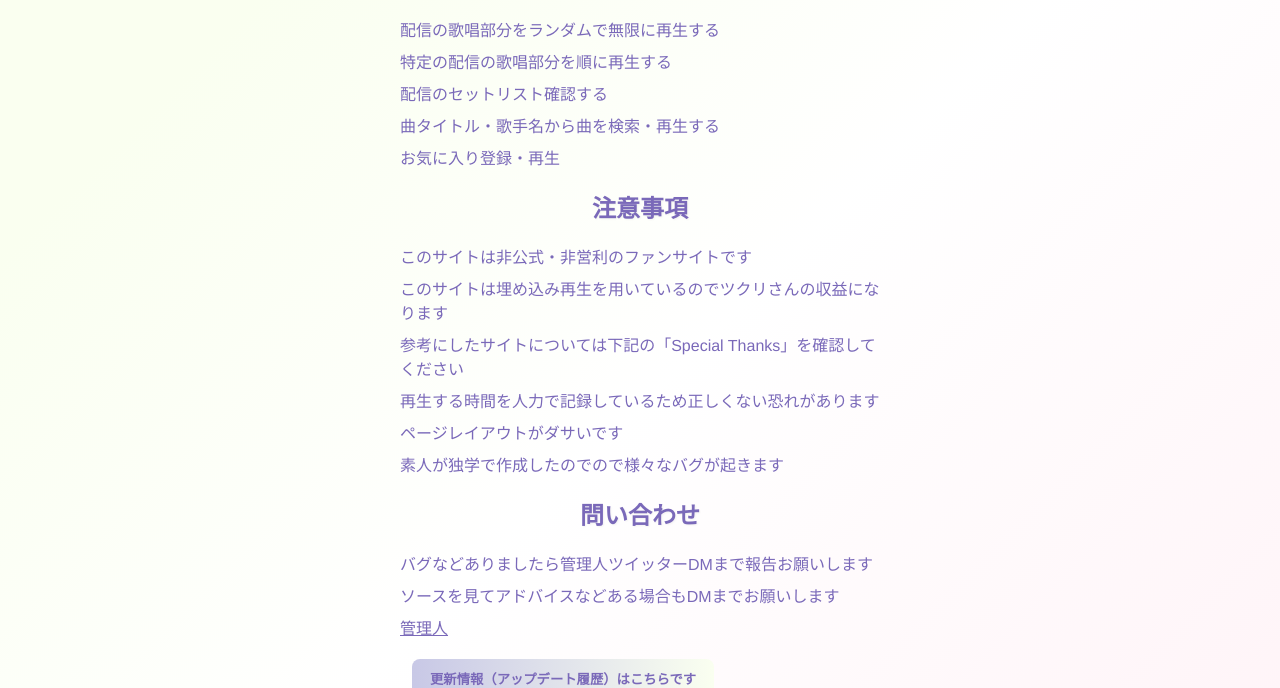
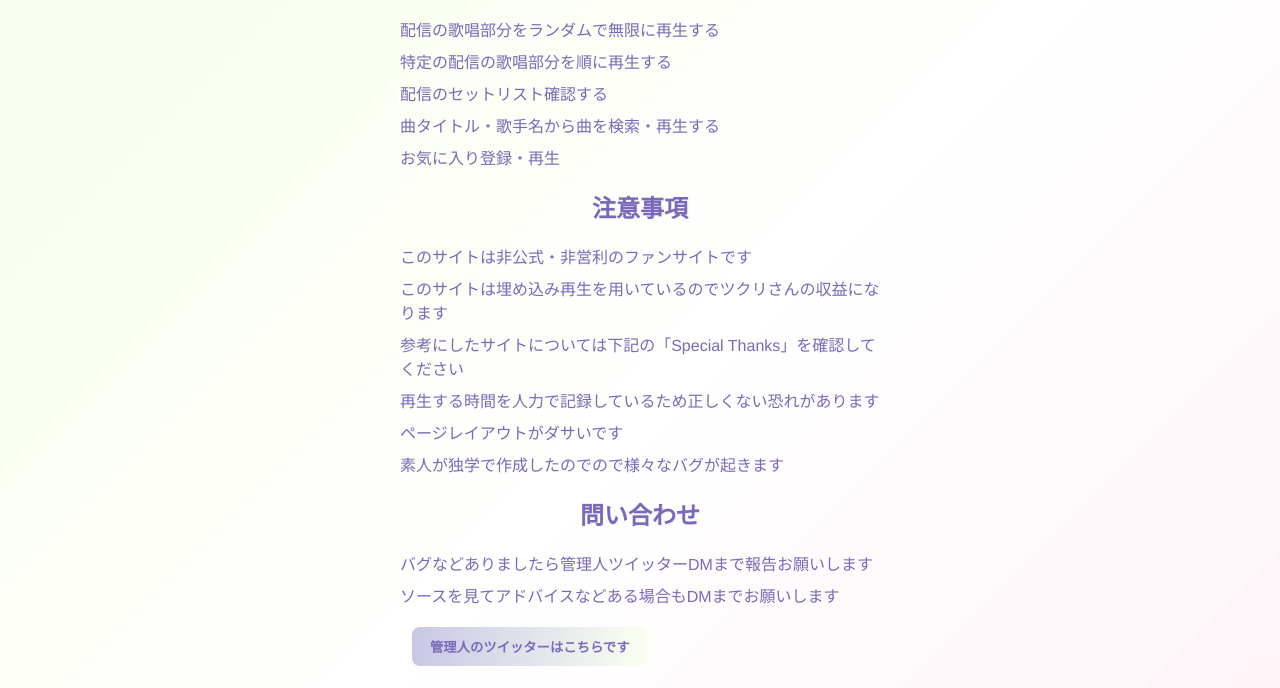
Before and after one commit to whiteBord000/TsukuriMugen, a plain HTML site: page youtube_site/index.html in a window 1280 px wide. Shown: the part 267-955 px from the top of the page. Drawn offline with Linux system fonts and the light colour scheme.

Commit message:
ツイッターリンクをボタンにしてみる

```diff
--- a/youtube_site/index.html
+++ b/youtube_site/index.html
@@ -45,7 +45,7 @@
     <h2>問い合わせ</h2>
     <p>バグなどありましたら管理人ツイッターDMまで報告お願いします</p>
     <p>ソースを見てアドバイスなどある場合もDMまでお願いします</p>
-    <p><a href="https://x.com/elenenave" target="_blank">管理人</a></p>
+    <p><button onclick="window.open('https://x.com/elenenave','_blank','noopener')">管理人のツイッターはこちらです</button></p>
     <p><button onclick="location.href='updates.html'">更新情報（アップデート履歴）はこちらです</button></p>
     <h3></h3>
 
```
